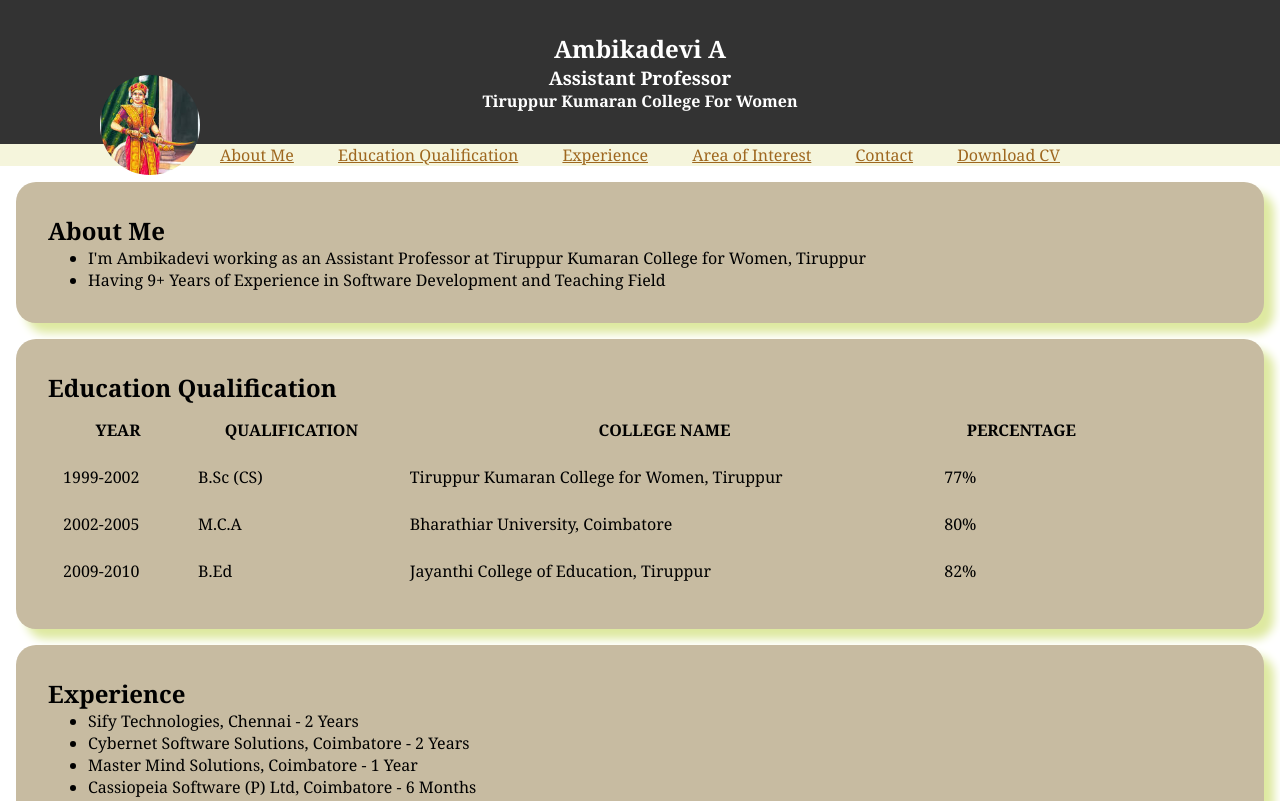
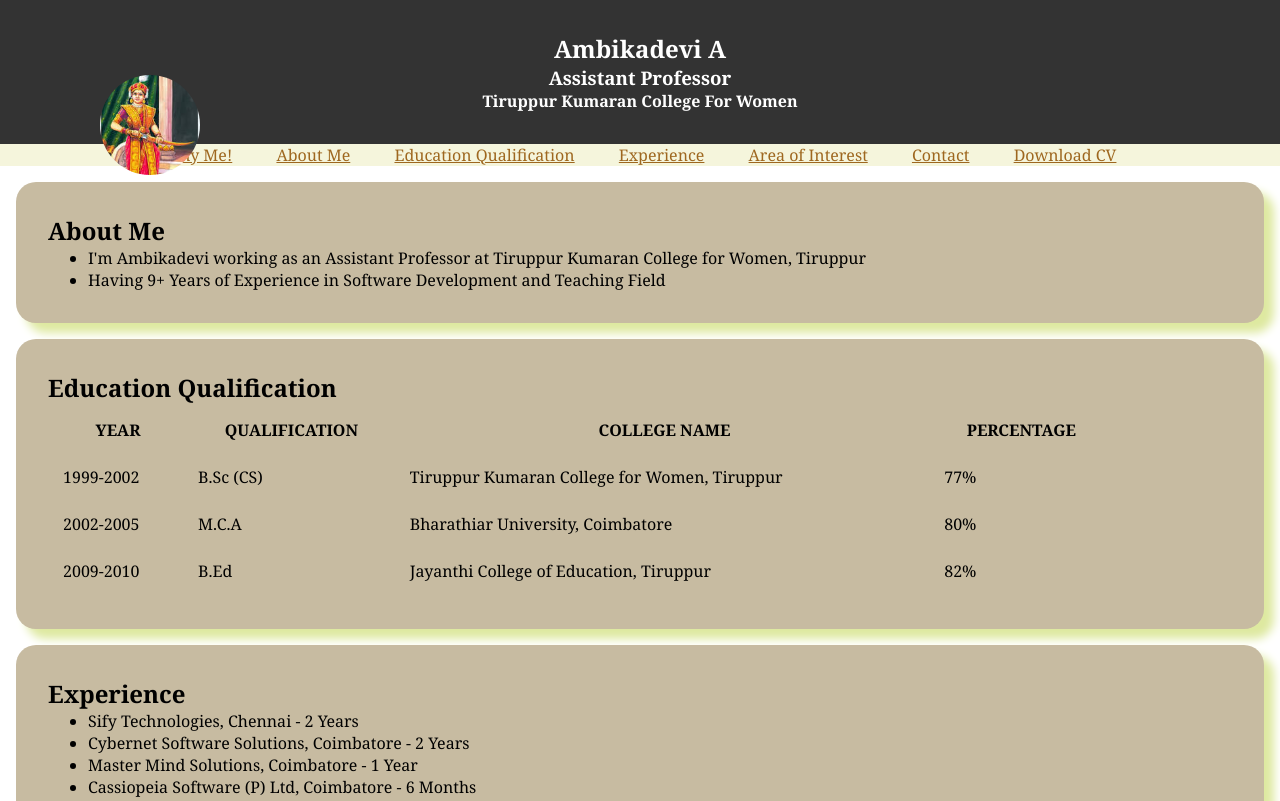
Before and after one commit to aambikadevi/ad-digitalresume, a plain HTML site: page index.html in a window 1280 px wide. Shown: the top 801 px of the page. Drawn offline with Linux system fonts and the light colour scheme.

Commit message:
Update index.html

```diff
--- a/index.html
+++ b/index.html
@@ -22,6 +22,7 @@
 
 <nav>
     <ul>
+        <li><a href="#about">Why Me!</a></li>
         <li><a href="#about">About Me</a></li>
         <li><a href="#edu">Education Qualification</a> </li>
         <li><a href="#exp">Experience</a></li>
```
